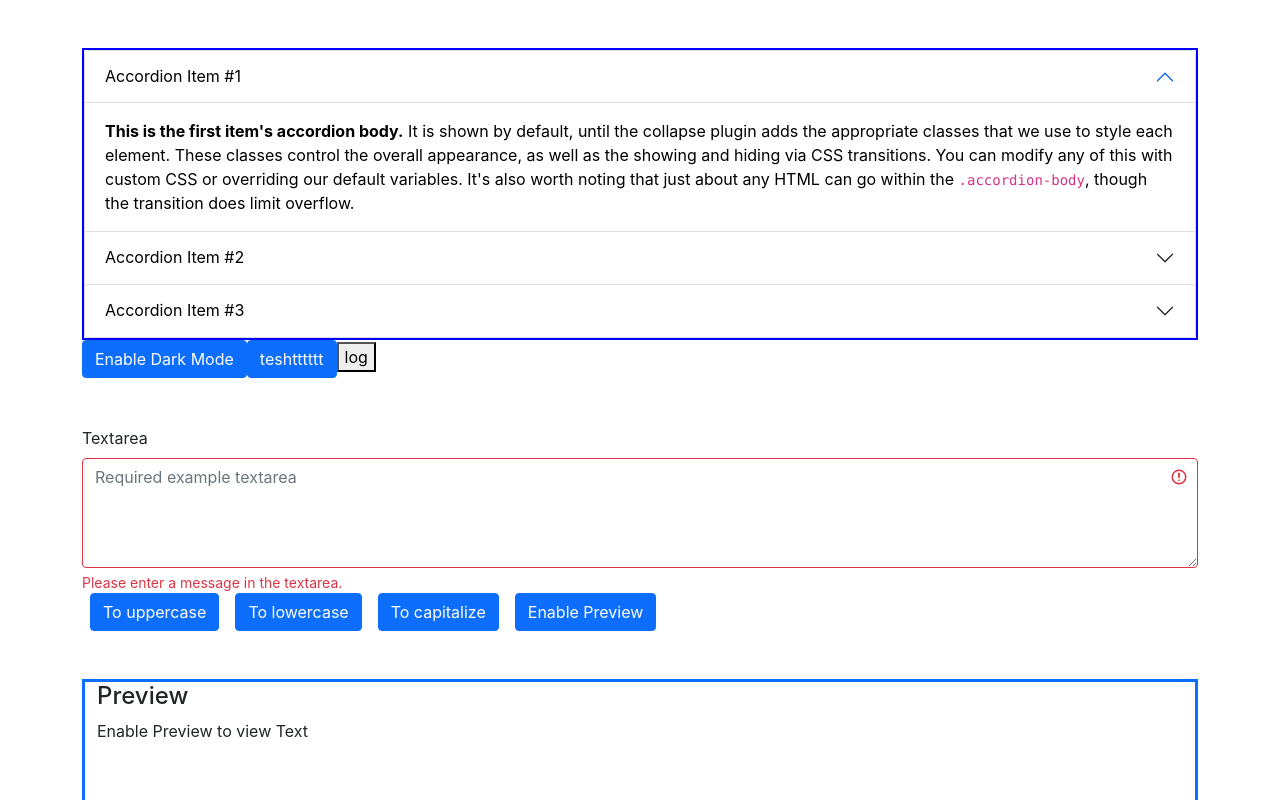
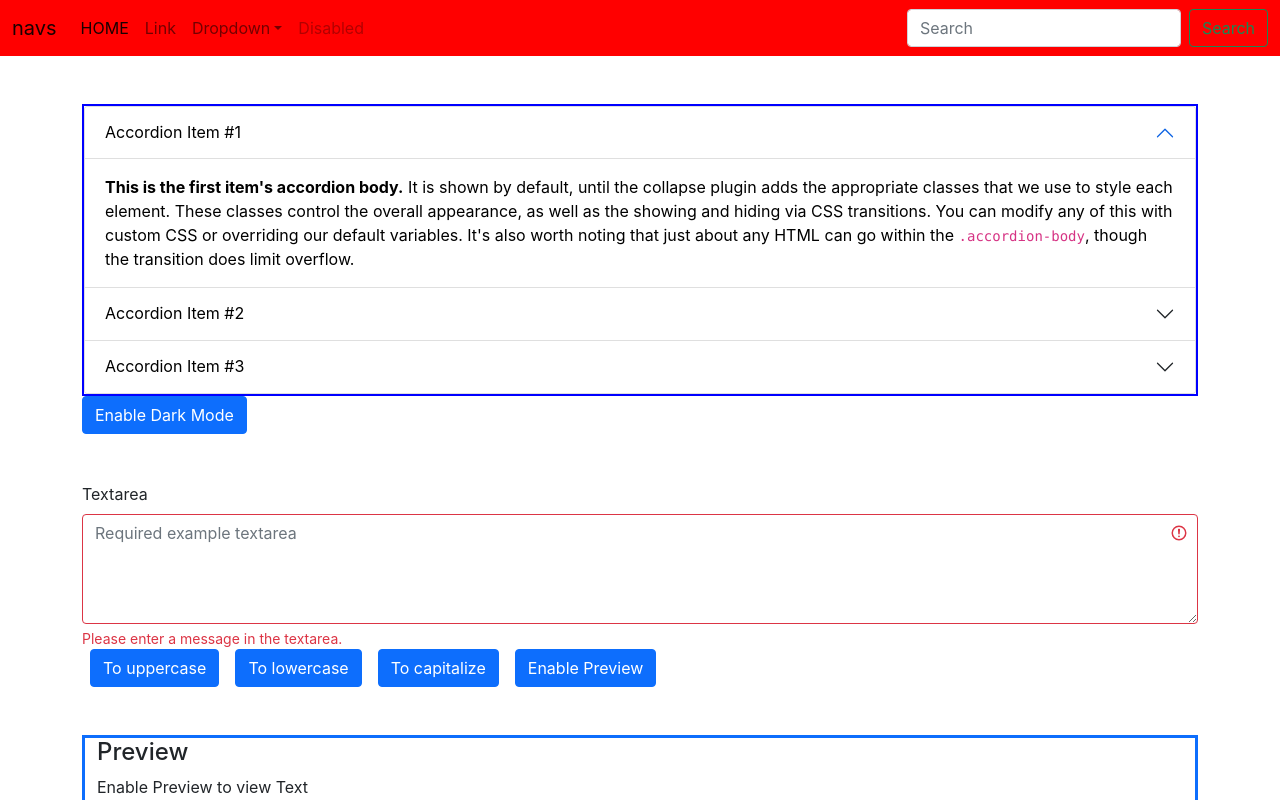
Before and after one commit to saudcodes/WordUtils, a React (Create React App) app: page / in a window 1280 px wide. Shown: the top 800 px of the page. Built offline with nearby package versions, Linux system fonts and the light colour scheme.

Commit message:
style navbar

```diff
--- a/src/App.js
+++ b/src/App.js
@@ -32,6 +32,7 @@ document.body.style.backgroundColor = "black"
   }
   return (
     <>
+      <Navbar title="navs" link="HOME" glow={modeEnabled} />
       <Dark mode={modeEnabled} toggleBtn={toggleBtn}/>
       <NewForm new={modeEnabled} />
     </>
@@ -42,7 +43,7 @@ document.body.style.backgroundColor = "black"
 export default App;
 
 
-/* <Navbar title="navs" link="HOME" /> */
+/*  */
 /* <div className="container">
         <Form title="Input text here" />
       </div>
--- a/src/components/Dark.js
+++ b/src/components/Dark.js
@@ -16,6 +16,7 @@ export default function Dark(props) {
                 color: "white",
                 backgroundColor: "black",
             })
+            setBtnText("Enable Light Mdor")
         }
         else {
 
@@ -23,17 +24,11 @@ export default function Dark(props) {
                 color: "black",
                 backgroundColor: "white",
             })
+            setBtnText("Enable Dark Mode")
         }
     }, [props.mode]);
 
 
-    const handleDark = () => {
-        setBtnText("Enable Light Mode")
-
-    }
-    const test = () => {
-        console.log(props.mode)
-    }
 
     return (
         <>
@@ -76,9 +71,9 @@ export default function Dark(props) {
                         </div>
                     </div>
                 </div>
-                <button className="btn btn-primary" onClick={handleDark} type="submit">{btnText}</button>
-                <button className="btn btn-primary" onClick={props.toggleBtn} type="submit">teshtttttt</button>
-                <button onClick={test}>log</button>
+
+
+                <button className="btn btn-primary" onClick={props.toggleBtn} type="submit">{btnText}</button>
             </div>
         </>
     )
--- a/src/components/Navbar.js
+++ b/src/components/Navbar.js
@@ -1,9 +1,22 @@
-import React from "react";
+import React, { useState, useEffect } from "react";
 
 export default function Navbar(props) {
+  const [style, setStyle] = useState({ background: "red" })
+  // const newJ = setStyle({ background: "red" });
+
+  // useEffect(() => {
+  //   if (props.glow === "dark") {
+  //     setStyle({
+  //       background: "linear-gradient(15deg, #13547a 0%, #80d0c7 100%)", boxShadow: "0px -12px 55px  #0ff",
+  //     })
+  //   }
+
+
+  // }, [props.glow])
   return (
+
     <>
-      <nav className="navbar navbar-expand-lg navbar-light bg-light">
+      <nav style={style} className="navbar navbar-expand-lg navbar-light">
         <div className="container-fluid">
           <a className="navbar-brand" href="/">{props.title}</a>
           <button className="navbar-toggler" type="button" data-bs-toggle="collapse" data-bs-target="#navbarSupportedContent" aria-controls="navbarSupportedContent" aria-expanded="false" aria-label="Toggle navigation">
--- a/src/components/NewForm.js
+++ b/src/components/NewForm.js
@@ -42,9 +42,6 @@ const NewForm = (props) => {
 
     }
 
-    const test = () => {
-        console.log(props.new)
-    }
     return (
         <>
             <div className="container ">
@@ -61,12 +58,12 @@ const NewForm = (props) => {
 
                     <button className="btn mx-2 btn-primary" onClick={upperCase} type="submit">To uppercase</button>
                     <button className="btn mx-2 btn-primary" onClick={lowerCase} type="submit">To lowercase</button>
-                    <button className="btn mx-2 btn-primary" onClick={test} type="submit">To capitalize</button>
+                    <button className="btn mx-2 btn-primary" onClick={capitalize} type="submit">To capitalize</button>
                     <button className="btn mx-2 btn-primary" onClick={activateText} type="submit">{btnPreview} </button>
 
 
                 </form>
-                <div style={{ height: "60vh", }} className="container border border-3 mt-5 border-primary">
+                <div style={{ height: "30vh", }} className="container border border-3 mt-5 border-primary">
                     <h4 className={`text-${props.new === "light" ? "dark" : "light"}`}>Preview</h4>
                     <p className={`text-${props.new === "light" ? "dark" : "light"}`}>{isPreviewEnabled === false ? "Enable Preview to view Text" : preview} </p>
                 </div>
```
